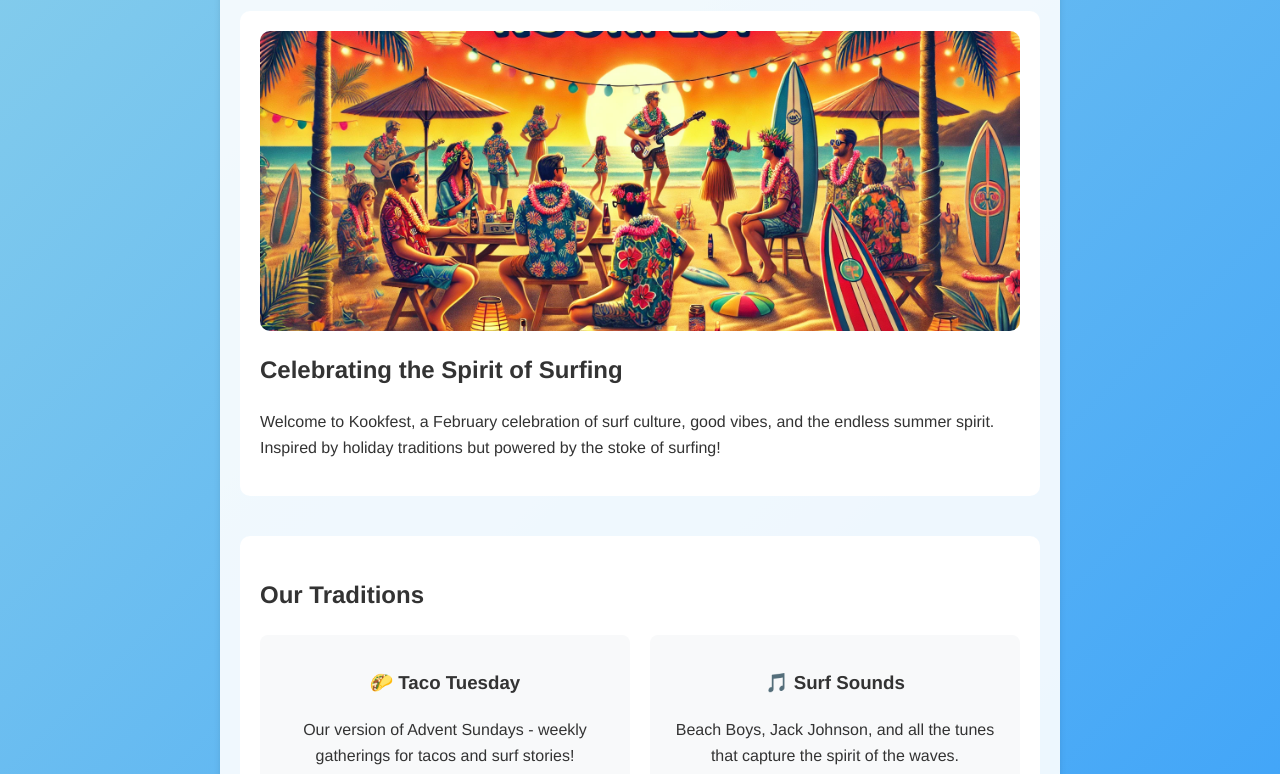
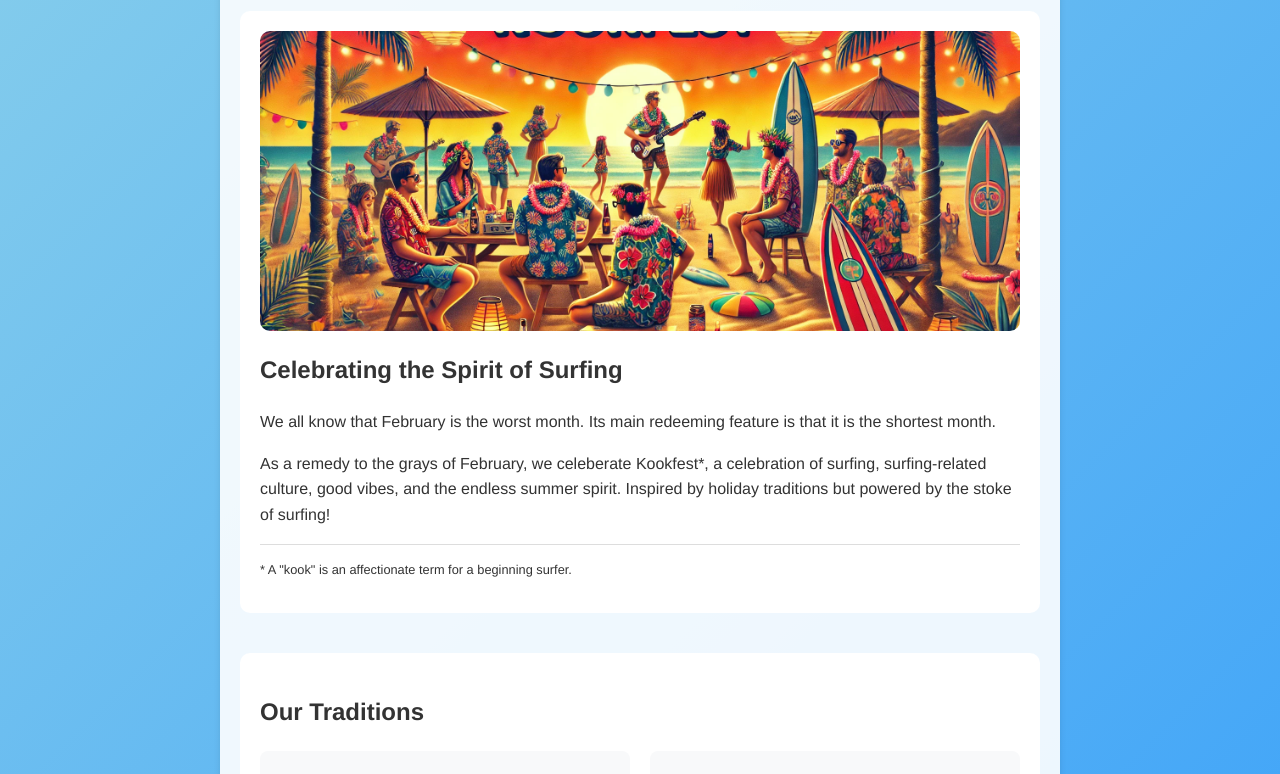
Before and after one commit to TGSwartz/kookfest, a plain HTML site: page index.html in a window 1280 px wide. Shown: the part 178-952 px from the top of the page. Drawn offline with Linux system fonts and the light colour scheme.

Commit message:
copy edits

```diff
--- a/index.html
+++ b/index.html
@@ -89,8 +89,13 @@
         <div class="section">
             <div class="hero-image"></div>
             <h2>Celebrating the Spirit of Surfing</h2>
-            <p>Welcome to Kookfest, a February celebration of surf culture, good vibes, and the endless summer spirit.
+            <p>We all know that February is the worst month. Its main redeeming feature is that it is the shortest
+                month.</p>
+            <p>As a remedy to the grays of February, we celeberate Kookfest*, a celebration of surfing,
+                surfing-related culture, good vibes, and the endless summer spirit.
                 Inspired by holiday traditions but powered by the stoke of surfing!</p>
+            <p style="border-top: 1px solid #ddd; padding-top: 15px; font-size: 0.8em;">* A "kook" is an affectionate
+                term for a beginning surfer.</p>
         </div>
 
         <div class="section">
@@ -102,7 +107,7 @@
                 </div>
                 <div class="tradition-card">
                     <h3>🎵 Surf Sounds</h3>
-                    <p>Beach Boys, Jack Johnson, and all the tunes that capture the spirit of the waves.</p>
+                    <p>Jack Johnson, Beach Boys,and all the tunes that capture the spirit of the waves.</p>
                 </div>
                 <div class="tradition-card">
                     <h3>🌺 Lei Wearing</h3>
@@ -129,11 +134,11 @@
         <div class="section">
             <h2>Kookfest Playlist</h2>
             <ul>
-                <li>"Banana Pancakes" - Jack Johnson</li>
+                <li>"Breakdown" - Jack Johnson</li>
+                <li>"Free" - Donavon Frankenreiter</li>
                 <li>"Surfin' U.S.A." - The Beach Boys</li>
                 <li>"Catch a Wave" - The Beach Boys</li>
                 <li>"Better Together" - Jack Johnson</li>
-                <li>"Pipeline" - The Chantays</li>
             </ul>
         </div>
     </div>
```
